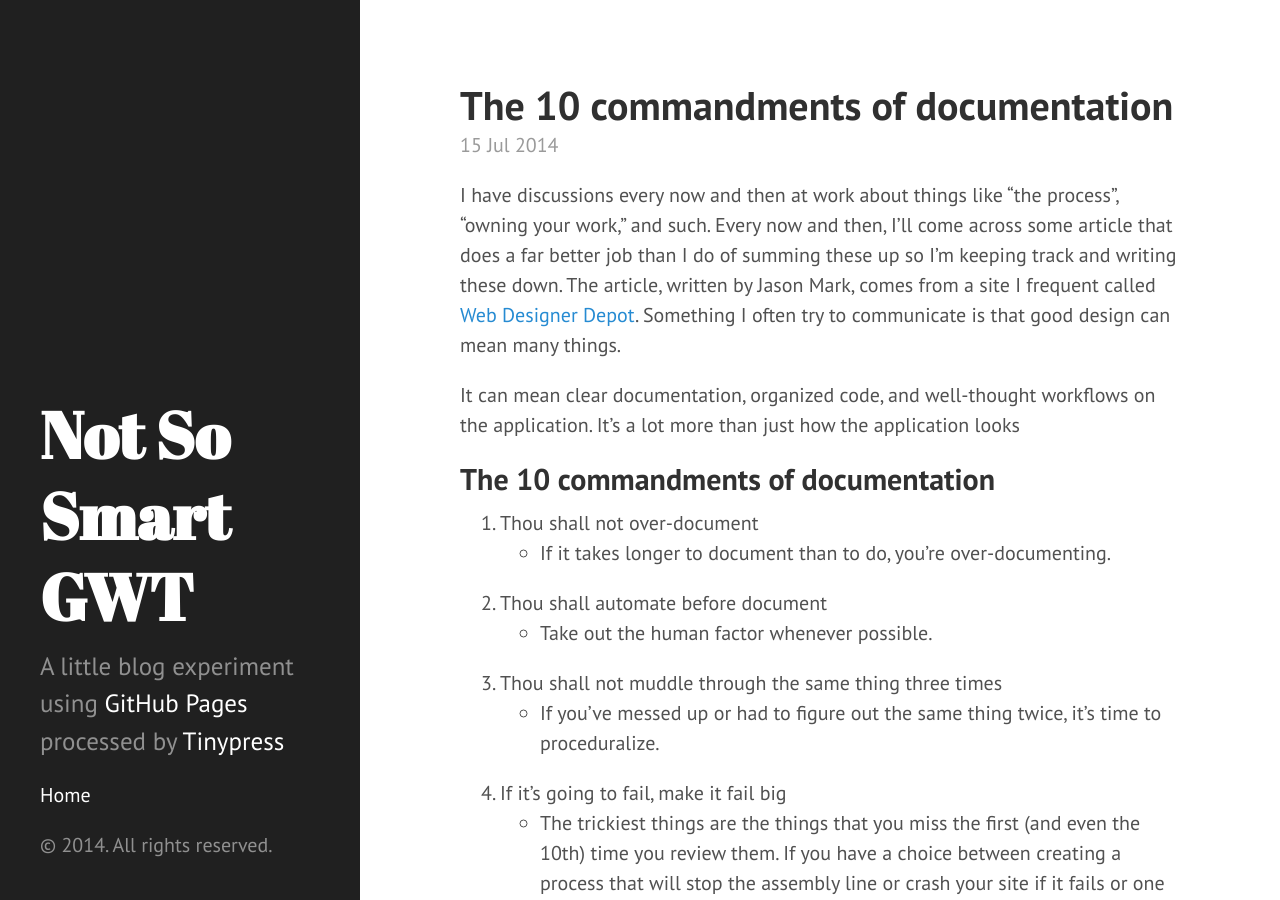
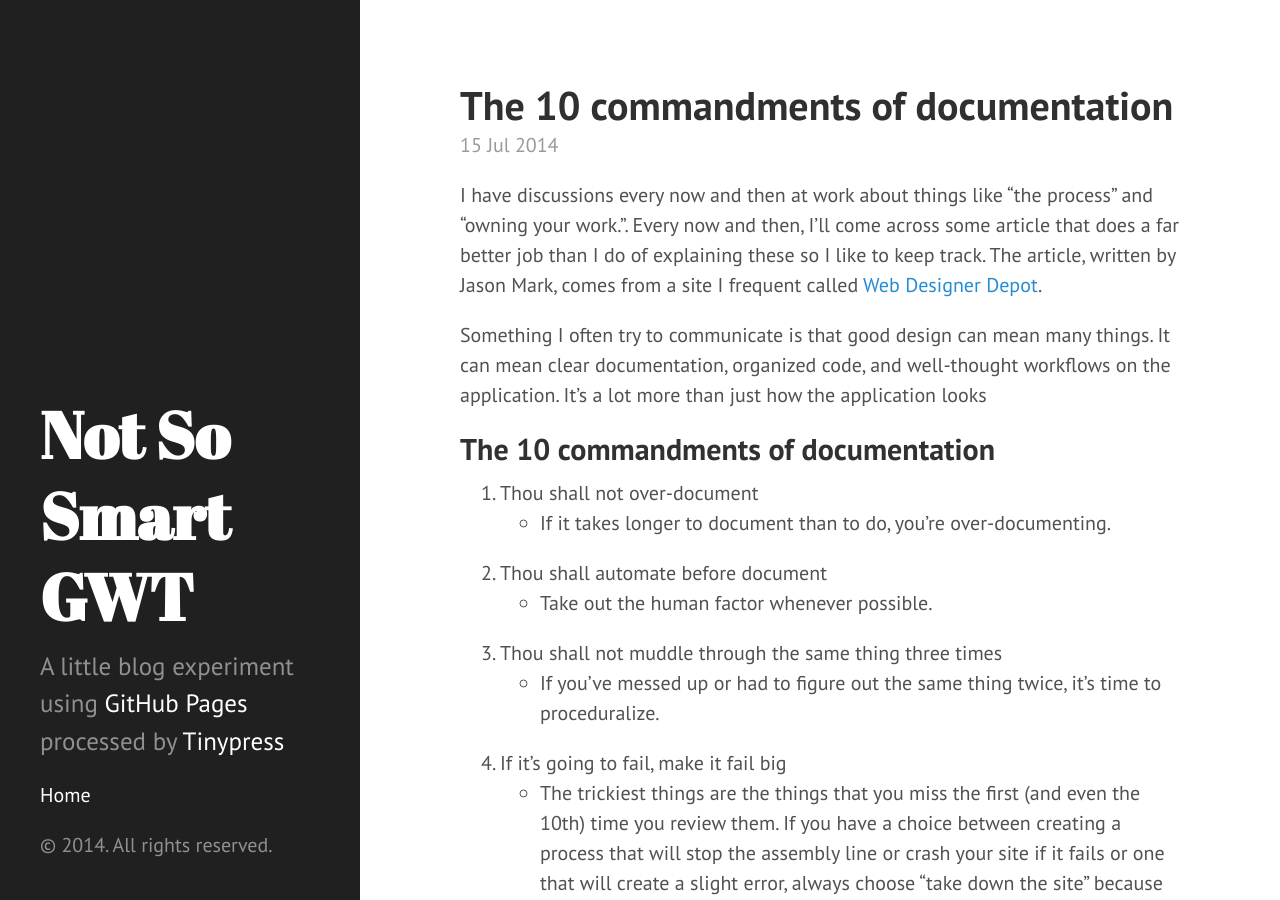
Before and after one commit to zmnatz/zmnatz.github.io, a Jekyll site: the page built from _posts/2014-07-15-the-10-commandments-of-documentation.markdown, in a window 1280 px wide and 900 px high. Built offline with Jekyll 4.4.1, drawn with Linux system fonts in a browser that asks for light colours.

Commit message:
Update 2014-07-15-the-10-commandments-of-documentation.markdown

```diff
--- a/_posts/2014-07-15-the-10-commandments-of-documentation.markdown
+++ b/_posts/2014-07-15-the-10-commandments-of-documentation.markdown
@@ -3,12 +3,11 @@ published: true
 title: The 10 commandments of documentation
 layout: post
 ---
-I have discussions every now and then at work about things like "the process", "owning your work," and such. Every now and then, I'll come across some article that does a far better job than I do of summing these up so I'm keeping track and writing these down. The article, written by Jason Mark, comes from a site I frequent called [Web Designer Depot](http://www.webdesignerdepot.com/2014/07/the-10-commandments-of-documentation/). Something I often try to communicate is that good design can mean many things.
+I have discussions every now and then at work about things like "the process" and "owning your work.". Every now and then, I'll come across some article that does a far better job than I do of explaining these so I like to keep track. The article, written by Jason Mark, comes from a site I frequent called [Web Designer Depot](http://www.webdesignerdepot.com/2014/07/the-10-commandments-of-documentation/).
 
-It can mean clear documentation, organized code, and well-thought workflows on the application. It's a lot more than just how the application looks
+Something I often try to communicate is that good design can mean many things. It can mean clear documentation, organized code, and well-thought workflows on the application. It's a lot more than just how the application looks
 
-The 10 commandments of documentation
----------------------------------------
+## The 10 commandments of documentation
 
 1. Thou shall not over-document
 	* If it takes longer to document than to do, you’re over-documenting.
```
